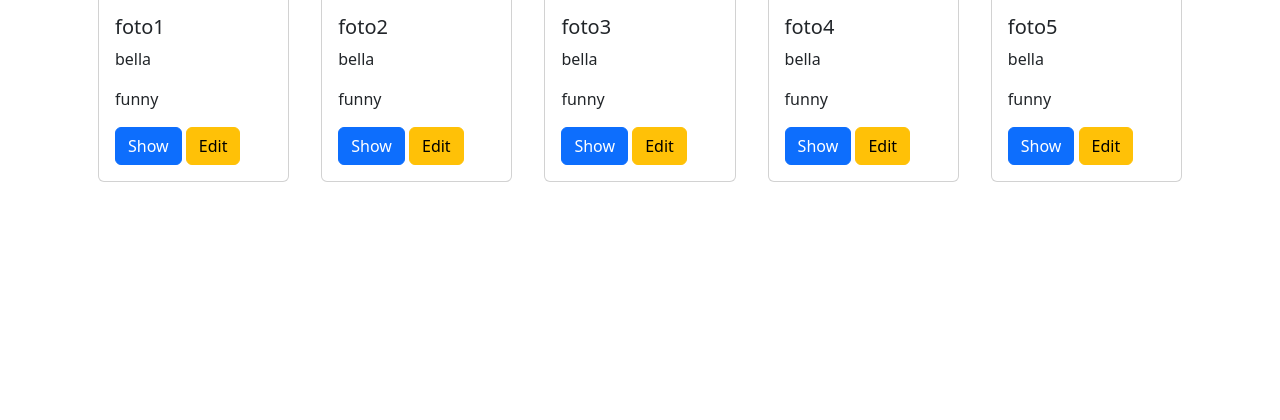
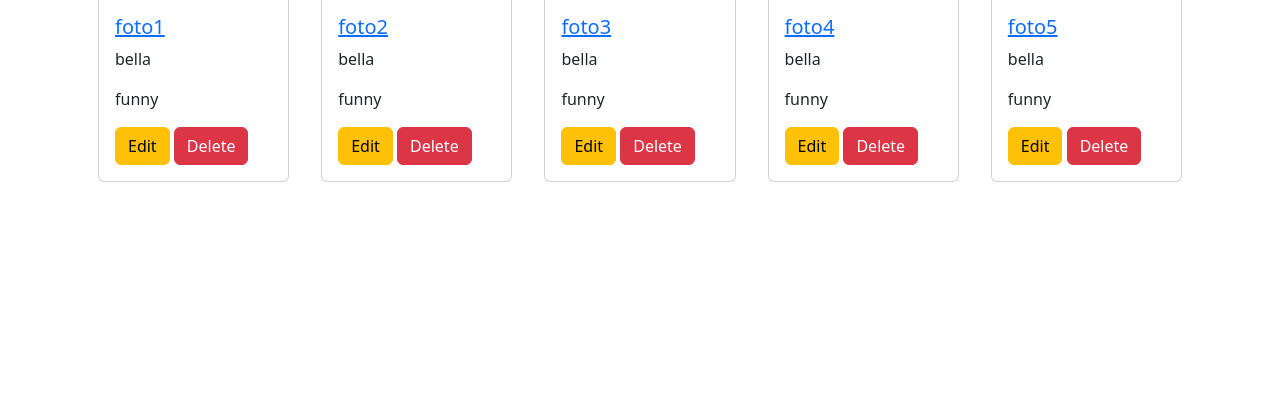
Before and after one commit to Lorenzo789/spring-il-mio-fotoalbum, a Spring Boot app: page /admin in a window 1280 px wide. Shown: the part 297-717 px from the top of the page. Run offline with Spring Boot 4, Linux system fonts and the light colour scheme; data comes from the database, SQL or seed files in the repository; tables that the repository leaves empty hold one stand-in row (values such as "Sample post"); some of the project's set-up classes (security, data sources, template engines, error pages and the like) are left out, and stand-ins take their place.

Commit message:
feat delete foto

```diff
--- a/src/main/java/org/generation/italy/demo/controller/FotoController.java
+++ b/src/main/java/org/generation/italy/demo/controller/FotoController.java
@@ -5,7 +5,6 @@ import java.util.Optional;
 
 import org.generation.italy.demo.pojo.Category;
 import org.generation.italy.demo.pojo.Foto;
-import org.generation.italy.demo.pojo.Pizza;
 import org.generation.italy.demo.service.CategoryService;
 import org.generation.italy.demo.service.CommentService;
 import org.generation.italy.demo.service.FotoService;
--- a/src/main/resources/templates/foto-index.html
+++ b/src/main/resources/templates/foto-index.html
@@ -11,17 +11,23 @@
 <body>
  	<header th:replace="~{frag :: header()}"></header>
     <main class="container mt-5 d-flex">
- 		<div class="card mx-3" style="width: 18rem;" th:each="foto : ${fotos}" th:object="${foto}">
+ 		<div class="card mx-3" style="width: 25rem;" th:each="foto : ${fotos}" th:object="${foto}">
 
 		  <img th:src="*{url}" class="card-img-top" alt="...">
 
 		  <div class="card-body">
 
-		    <h5 class="card-title">[[*{title}]]</h5>
-		    <p class="card-text">[[*{description}]]</p>
-            <p class="card-text">[[*{tag}]]</p>
-		    <a th:href="@{/admin/foto/{id} (id=*{id})}" class="btn btn-primary">Show</a>
-        <a th:href="@{/admin/foto/update/{id} (id=*{id})}" class="btn btn-warning">Edit</a>
+			<h5 class="card-title">
+	          <a th:href="@{/admin/foto/{id} (id=*{id})}">
+	            [[*{title}]]
+	          </a>
+	        </h5>
+
+			<p class="card-text">[[*{description}]]</p>
+	        <p class="card-text">[[*{tag}]]</p>
+
+	        <a th:href="@{/admin/foto/update/{id} (id=*{id})}" class="btn btn-warning">Edit</a>
+	        <a th:href="@{/admin/foto/delete/{id} (id=*{id})}" class="btn btn-danger">Delete</a>
 
 		  </div>
 
```
